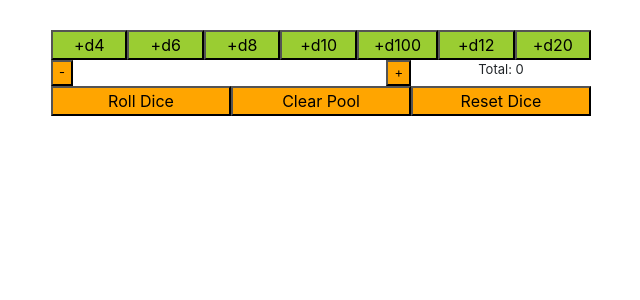
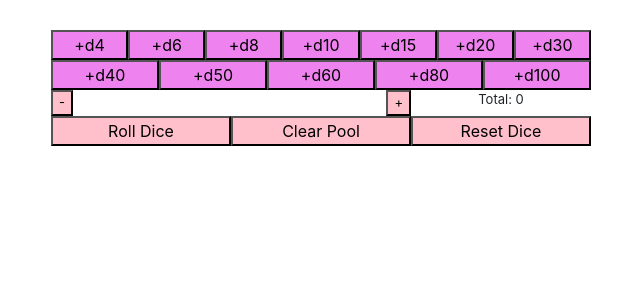
Before and after one commit to rileyjohngibbs/react-roller, a React (Create React App) app: page / in a window 1280 px wide. Shown: the top 300 px of the page, without its empty margins (319-959 px from the left). Built offline with nearby package versions, Linux system fonts and the light colour scheme.

Commit message:
Button Colors & Added Buttons
I changed the colors of the buttons and placed them in numerical order in order to make things easier for the user.

```diff
--- a/src/App.css
+++ b/src/App.css
@@ -8,7 +8,7 @@ button {
 
 .App-logo {
   animation: App-logo-spin infinite 20s linear;
-  height: 40vmin;
+  height: 50vmin;
   pointer-events: none;
 }
 
@@ -48,7 +48,7 @@ button {
   font-size: small;
   padding: 5px;
   width: 100%;
-  background-color: pink;
+  background-color: purple;
 }
 
 #total-display {
@@ -56,11 +56,11 @@ button {
 }
 
 #adders button {
-  background-color: yellowgreen;
+  background-color: violet;
 }
 
 #controllers button {
-  background-color: orange;
+  background-color: pink;
 }
 
 @keyframes App-logo-spin {
--- a/src/App.js
+++ b/src/App.js
@@ -75,7 +75,7 @@ class App extends Component {
     return (
       <div className="App container">
         <div id="adders" className="row">
-          {[4, 6, 8, 10, 100, 12, 20].map((faces, key) => {
+          {[4, 6, 8, 10, 15,20,30,40,50,60,80,100].map((faces, key) => {
             return (
               <button className="col" key={key} onClick={() => {this.addDie(faces);}}>
                 +d{faces}
```
Also changed, not shown: 1 other file (tests, documents, lock files or other folders).
